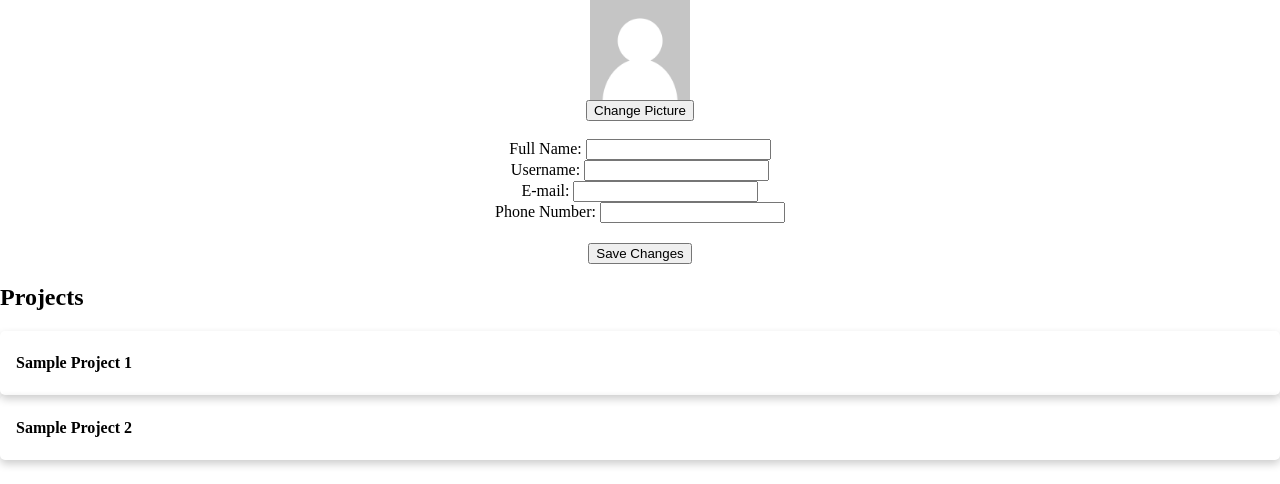
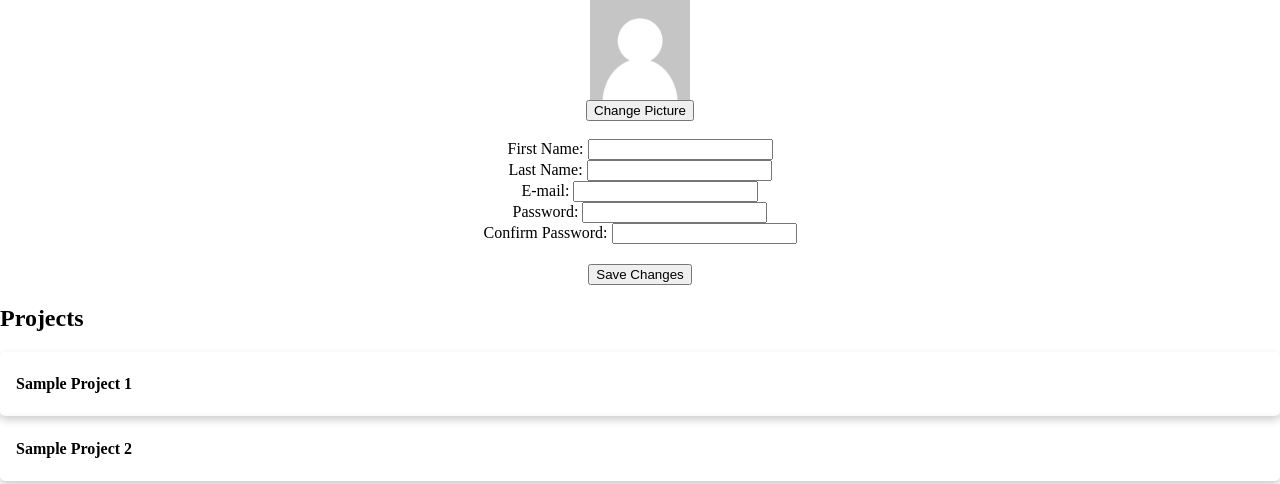
Before and after one commit to knights-who-say-c/scrum-hub, a Flask app: page /profile in a window 1280 px wide. Shown: the part 64-548 px from the top of the page. Run offline with Flask 2, Linux system fonts and the light colour scheme.

Commit message:
#48 profile.html created

```diff
--- a/scrumhub/login/templates/profile.html
+++ b/scrumhub/login/templates/profile.html
@@ -22,16 +22,19 @@
   <div style="text-align: center;">
     <br/>
     <form action="/profileUpdater" method="POST">
-      <label for="text-form-name">Full Name: </label>
+      <label for="text-form-name">First Name: </label>
       <input id="text-form-name" type="text" name="name"><br/>
 
-      <label for="text-form-user">Username: </label>
-      <input id="text-form-user" type="text" name="user"><br/>
+      <label for="text-form-name">Last Name: </label>
+      <input id="text-form-name" type="text" name="name"><br/>
 
       <label for="text-form-email">E-mail: </label>
       <input id="text-form-email" type="text" name="email"><br/>
 
-      <label for="text-form-phone">Phone Number: </label>
+      <label for="text-form-phone">Password: </label>
+      <input id="text-form-phone" type="text" name="phone"><br/>
+
+      <label for="text-form-phone">Confirm Password: </label>
       <input id="text-form-phone" type="text" name="phone"><br/>
 
       <input type="submit" value="Save Changes">
@@ -52,3 +55,10 @@
     </div>
   </div>
 </body>
+
+<!-- Add to profile page As a user I want to be able to view/change my profile -->
+<!-- Profile page functionality backend
+user should change email/pass/name
+profile picture = bonus
+change acceptance tests for filling in forms
+-->
```
